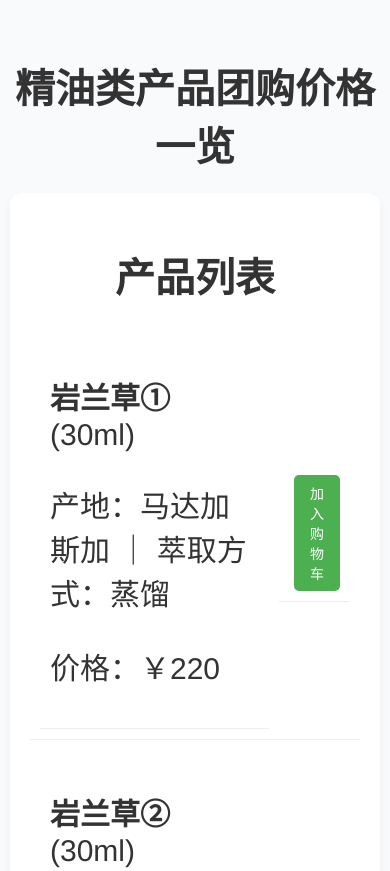
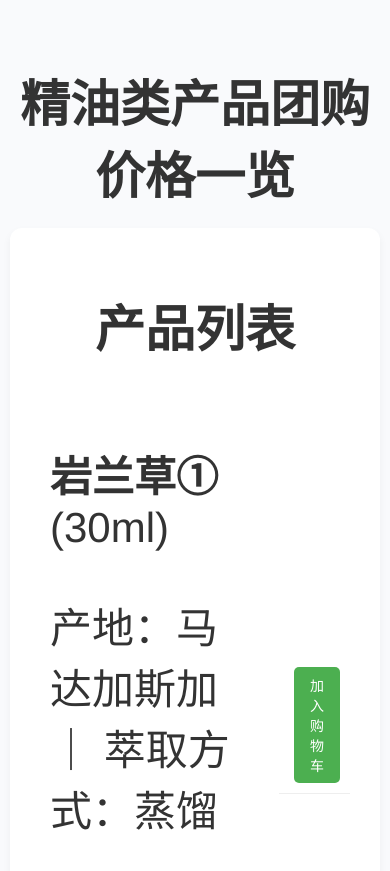
Before and after one commit to LiNanSheng795/EssentialOilTuanOrderSystem, a plain HTML site: page index.html in a window 390 px wide. Shown: the top 871 px of the page. Drawn offline with Linux system fonts and the light colour scheme.

Commit message:
Update style.css

```diff
--- a/style.css
+++ b/style.css
@@ -73,10 +73,10 @@ input[type="text"] {
     .product-item p,
     #product-list p,
     #cart-items p {
-        font-size: 30px !important; /* 大幅提升 */
+        font-size: 42px !important; /* 大幅提升 */
     }
     h1, h2, h3 {
-        font-size: 40px !important;
+        font-size: 50px !important;
     }
 }
 
```
